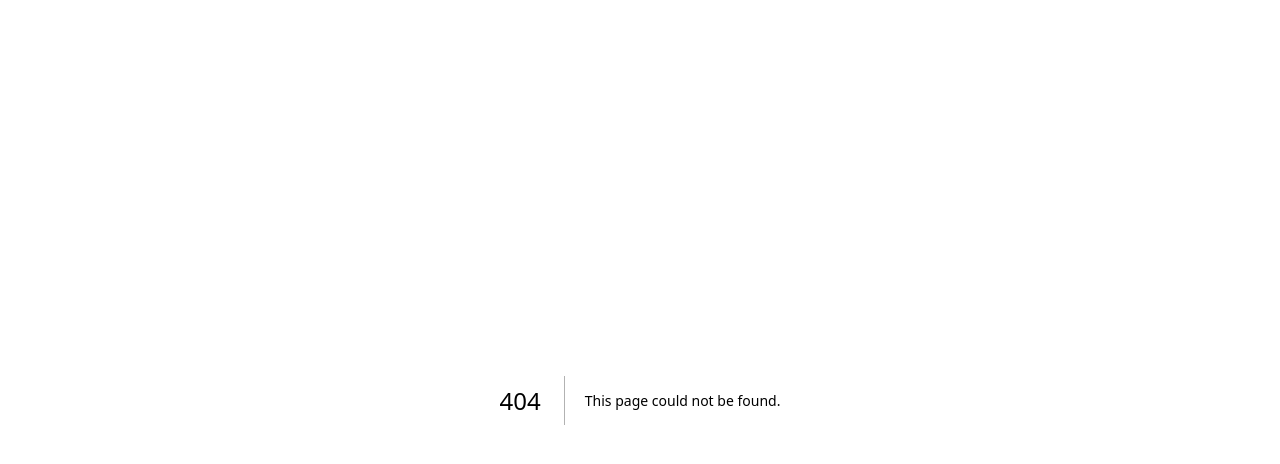
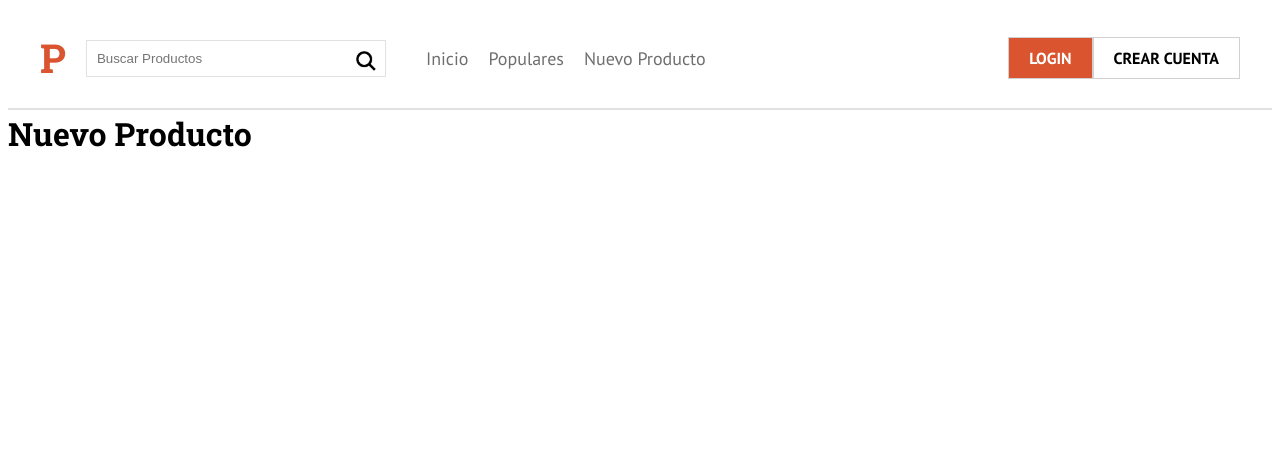
Before and after one commit to Sirio2022/ProductHunt-APP, a Next.js app: page /nuevo-producto in a window 1280 px wide. Before the commit this address had no page. Shown: the top 464 px of the page. Built offline with nearby package versions, Linux system fonts and the light colour scheme.

Commit message:
Routing a Full

```diff
--- a/components/layout/Header.jsx
+++ b/components/layout/Header.jsx
@@ -36,11 +36,12 @@
       `}
     >
       <ContenedorHeader>
-        <div css={css`
-          display: flex;
-          align-items: center;
-
-        `} >
+        <div
+          css={css`
+            display: flex;
+            align-items: center;
+          `}
+        >
           <Link href="/">
             <Logo>P</Logo>
           </Link>
@@ -69,10 +70,10 @@
             </>
           ) : (
             <>
-              <Link href="/">
+              <Link href="/login">
                 <Boton bgColor="true">Login</Boton>
               </Link>
-              <Link href="/">
+              <Link href="/crear-cuenta">
                 <Boton>Crear Cuenta</Boton>
               </Link>
             </>
--- a/components/layout/Navegacion.jsx
+++ b/components/layout/Navegacion.jsx
@@ -20,8 +20,8 @@
   return (
     <Nav>
       <Link href="/">Inicio</Link>
-      <Link href="/">Populares</Link>
-      <Link href="/">Nuevo Producto</Link>
+      <Link href="/populares">Populares</Link>
+      <Link href="/nuevo-producto">Nuevo Producto</Link>
     </Nav>
   );
 }
--- a/pages/nosotros.jsx
+++ b/pages/login.jsx
@@ -1,12 +1,12 @@
 import React from 'react';
 import Layout from '../components/layout/Layout';
 
-const Nosotros = () => (
+const Login = () => (
   <div>
     <Layout>
-      <h1>Nosotros</h1>
+      <h1>Login</h1>
     </Layout>
   </div>
 );
 
-export default Nosotros;
+export default Login;
--- /dev/null
+++ b/pages/nuevo-producto.jsx
@@ -0,0 +1,12 @@
+import React from 'react';
+import Layout from '../components/layout/Layout';
+
+const NuevoProducto = () => (
+  <div>
+    <Layout>
+      <h1>Nuevo Producto</h1>
+    </Layout>
+  </div>
+);
+
+export default NuevoProducto;
```
Also changed, not shown: pages/buscar.jsx (added, +12 -0 lines), pages/crear-cuenta.jsx (added, +12 -0 lines), pages/populares.jsx (added, +12 -0 lines).
